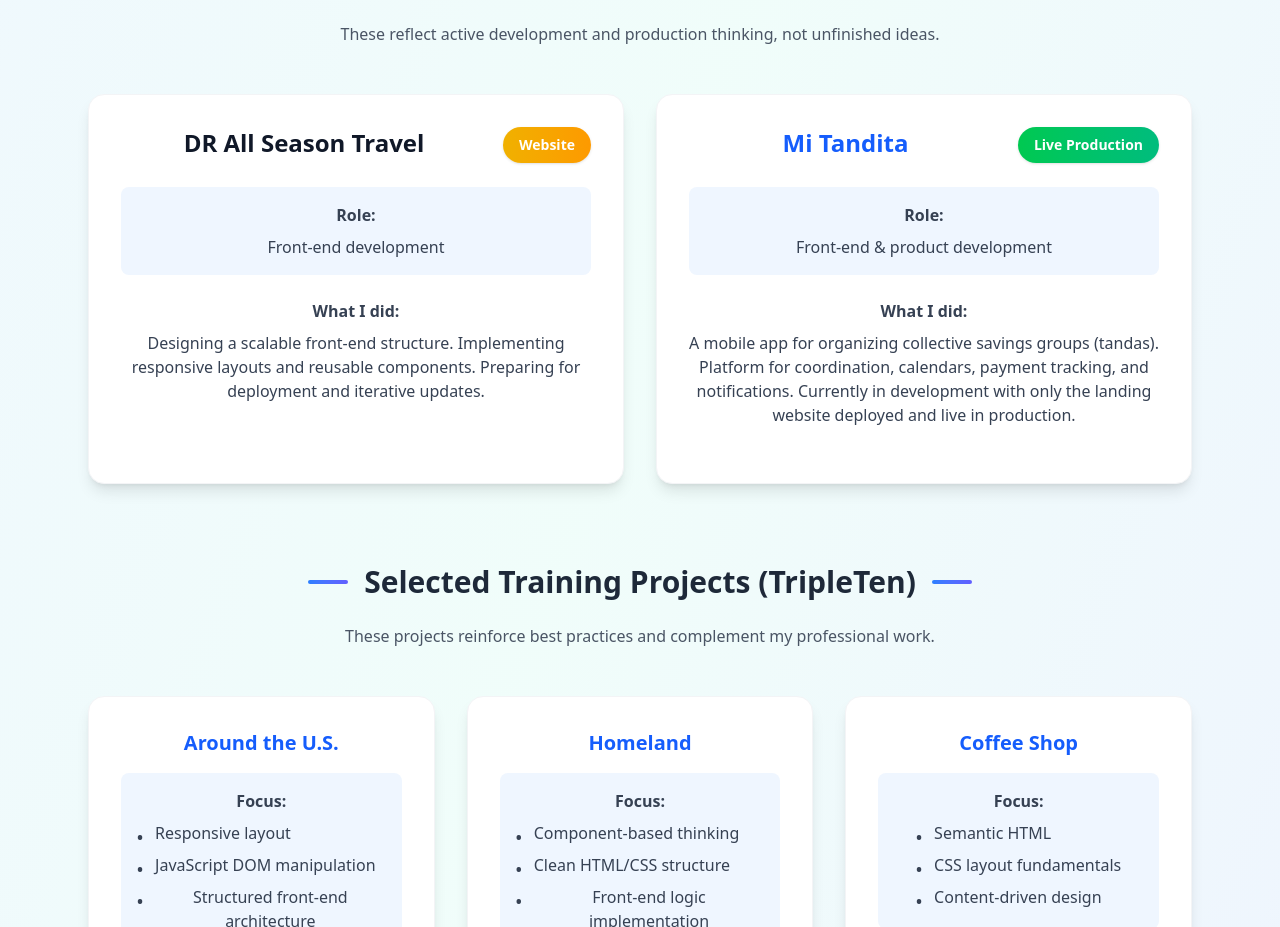
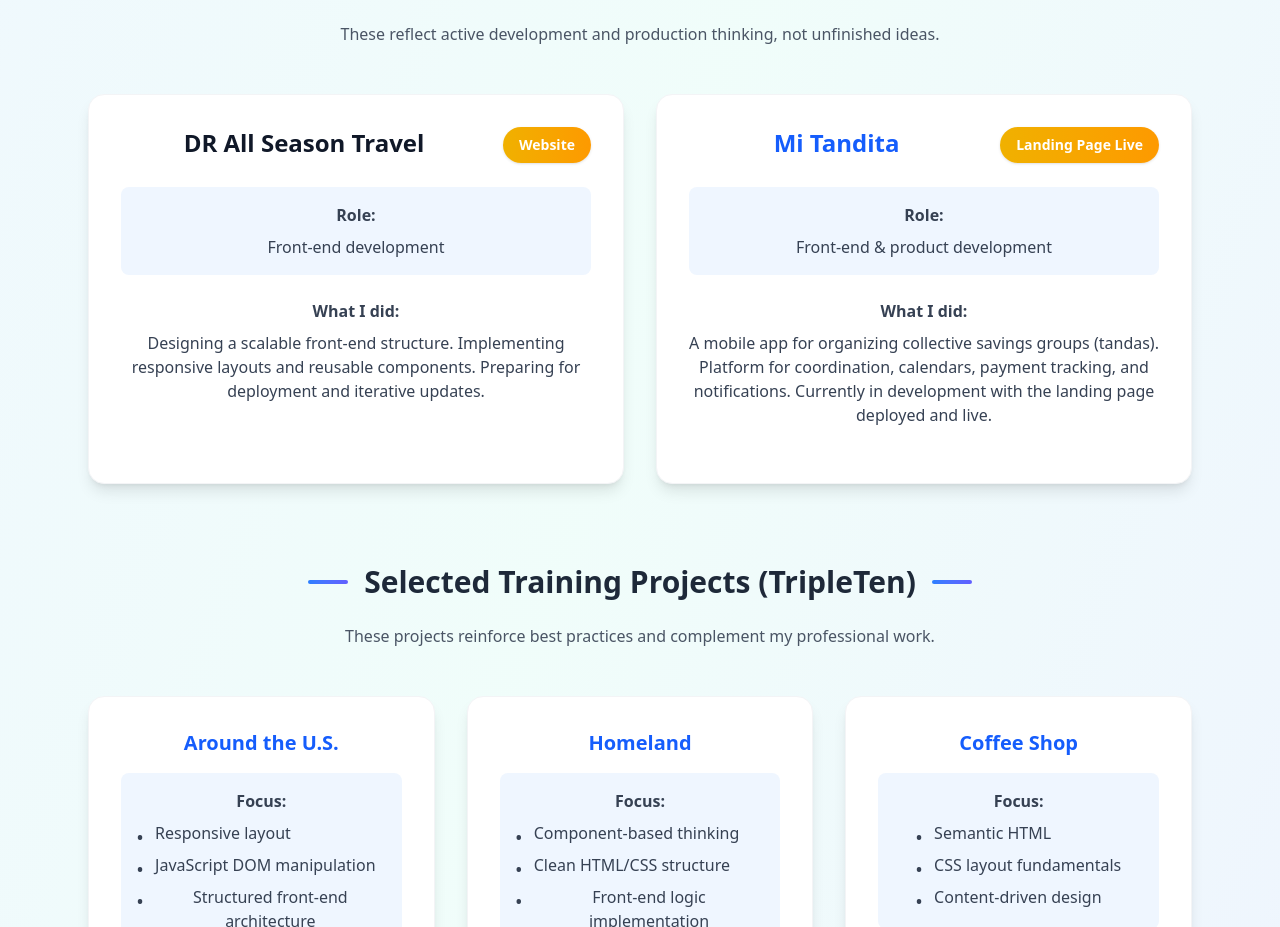
Before and after one commit to cnote86/codevo-studio, a Next.js app: page /portfolio in a window 1280 px wide. Shown: the part 1623-2550 px from the top of the page. Built offline with nearby package versions, Linux system fonts and the light colour scheme.

Commit message:
Live landing page updates

```diff
--- a/app/portfolio/page.tsx
+++ b/app/portfolio/page.tsx
@@ -97,10 +97,10 @@
             <ProjectCard
               title="Mi Tandita"
               url="https://www.mi-tandita.com/"
-              badge="Live Production"
-              badgeColor="from-green-500 to-emerald-500"
+              badge="Landing Page Live"
+              badgeColor="from-yellow-500 to-amber-500"
               role="Front-end & product development"
-              description="A mobile app for organizing collective savings groups (tandas). Platform for coordination, calendars, payment tracking, and notifications. Currently in development with only the landing website deployed and live in production."
+              description="A mobile app for organizing collective savings groups (tandas). Platform for coordination, calendars, payment tracking, and notifications. Currently in development with the landing page deployed and live."
             />
           </div>
         </section>
```
